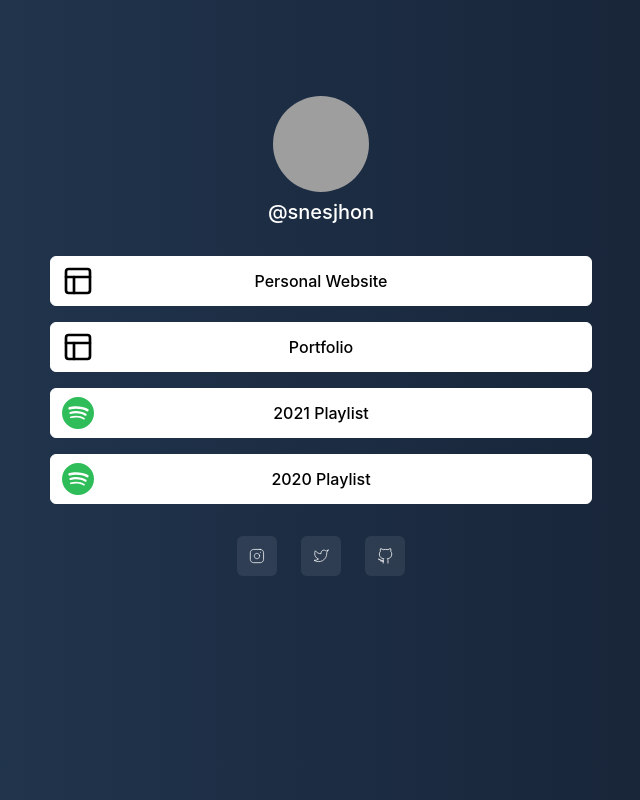
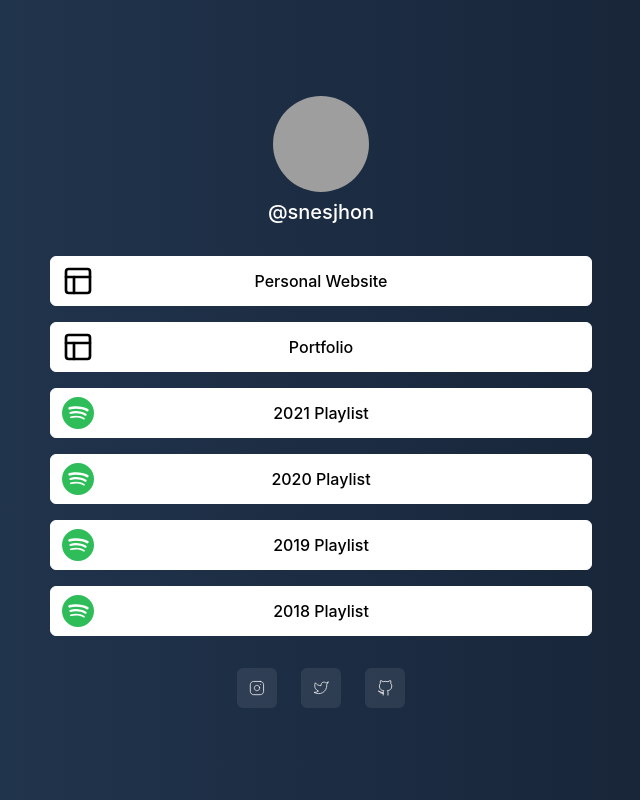
Before and after one commit to snesjhon/me, a Next.js app: page / in a window 1280 px wide. Shown: the whole page, without its empty margins (319-959 px from the left). Built offline with nearby package versions, Linux system fonts and the light colour scheme; grey boxes are pictures that could not be loaded.

Commit message:
feat: Add other playlists

```diff
--- a/src/pages/index.tsx
+++ b/src/pages/index.tsx
@@ -57,7 +57,17 @@ export default function App() {
         <Item
           title="2020 Playlist"
           type="spotify"
-          href="https://open.spotify.com/playlist/1TqH93AHXOB5kR9aesAbRZ?si=094f7b54c1b84b4c"
+          href="https://open.spotify.com/playlist/2d5ytiXbOVJhW49xkDkvbF?si=034b7f9c26a94749"
+        />
+        <Item
+          title="2019 Playlist"
+          type="spotify"
+          href="https://open.spotify.com/playlist/3kVC8S3934b6JjpG2fJIbZ?si=dfc918d07f434e93"
+        />
+        <Item
+          title="2018 Playlist"
+          type="spotify"
+          href="https://open.spotify.com/playlist/66D0sjQME7XzhhT6ocz9J7?si=2952955bf2e34772"
         />
         <Flex justifyContent="center" pt={4} px={20}>
           <IconButton
```
